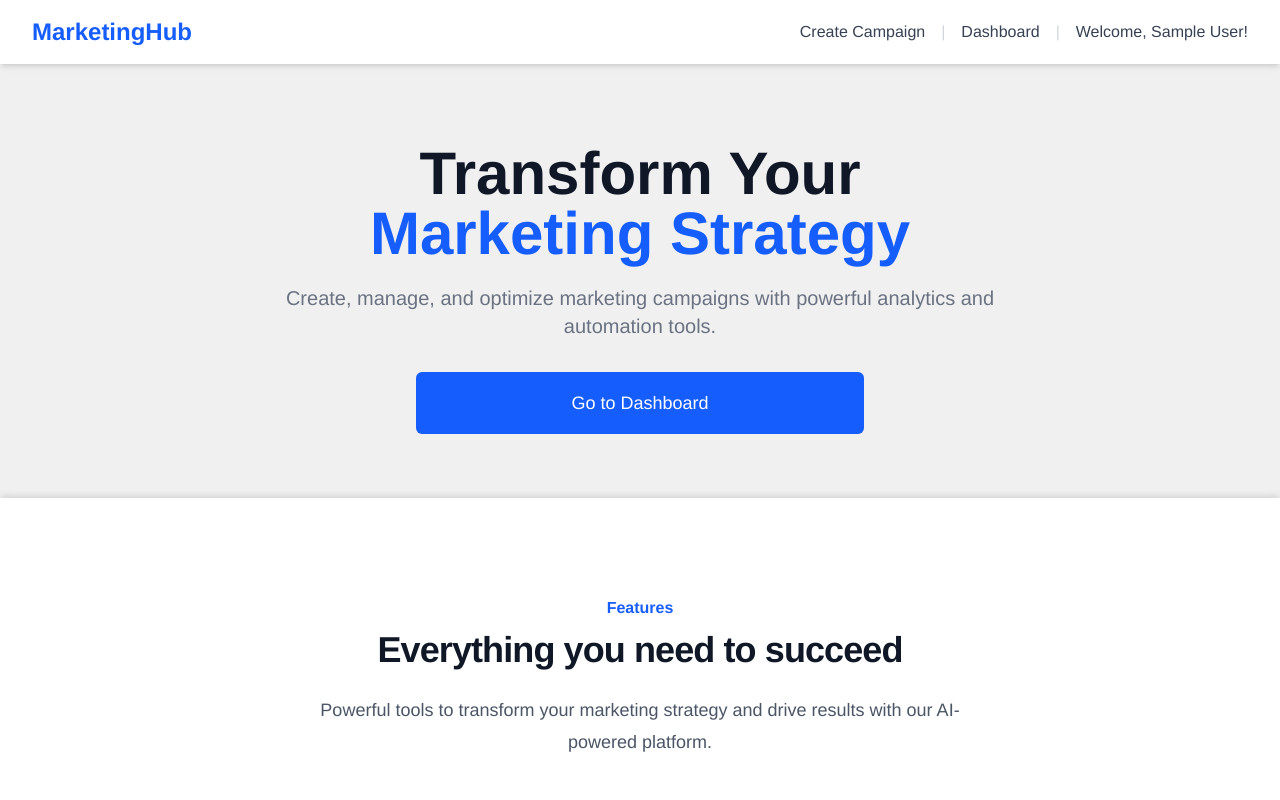
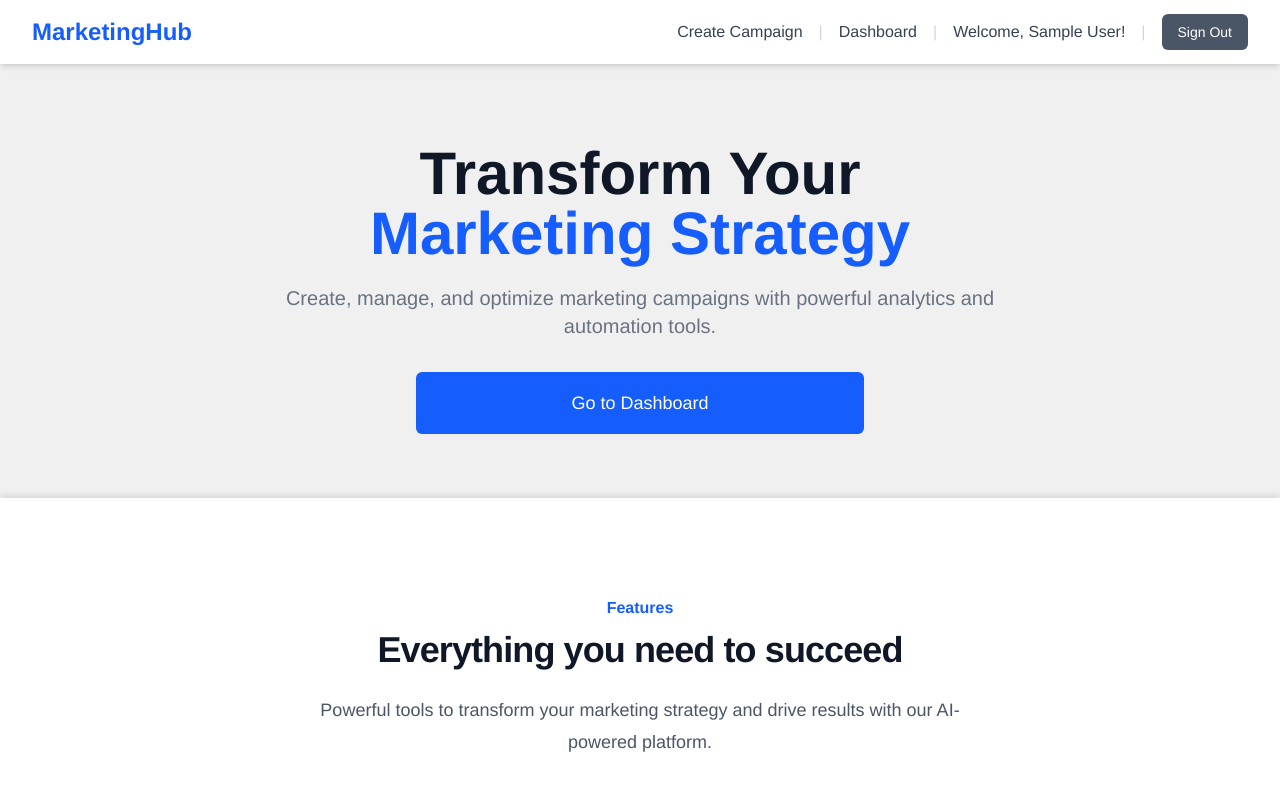
Before and after one commit to Zeaxanthin80/nextjs-boilerplate, a Next.js app: page / in a window 1280 px wide. Shown: the top 800 px of the page. Built offline with nearby package versions, Linux system fonts and the light colour scheme; no server answers; sample sign-in values are in the browser's storage.

Commit message:
feat: add sign out button to nav and publish button to campaign page

```diff
--- a/app/campaigns/[id]/page.js
+++ b/app/campaigns/[id]/page.js
@@ -319,6 +319,12 @@ export default function CampaignDetail() {
                 >
                   ✏️ Edit Campaign
                 </Link>
+                <button
+                  onClick={() => updateCampaignStatus("PUBLISHED")}
+                  className="bg-green-600 hover:bg-green-700 text-white px-4 py-2 rounded-md text-sm font-medium"
+                >
+                  📤 Publish
+                </button>
                 <Link
                   href={`/campaigns/${campaign.id}/regenerate`}
                   className="bg-purple-600 hover:bg-purple-700 text-white px-4 py-2 rounded-md text-sm font-medium"
--- a/app/components/Navigation.js
+++ b/app/components/Navigation.js
@@ -2,6 +2,7 @@
 
 import { useState } from "react";
 import Link from "next/link";
+import SignOutButton from "./SignOutButton";
 
 export default function Navigation({ session }) {
   const [isMobileMenuOpen, setIsMobileMenuOpen] = useState(false);
@@ -41,6 +42,8 @@ export default function Navigation({ session }) {
                 <span className="text-gray-700">
                   Welcome, {session.user?.name}!
                 </span>
+                <a className="text-gray-300">|</a>
+                <SignOutButton />
               </>
             ) : (
               <>
@@ -127,6 +130,9 @@ export default function Navigation({ session }) {
               >
                 Create Campaign
               </Link>
+              <div className="px-3 py-2">
+                <SignOutButton />
+              </div>
             </>
           ) : (
             <>
```
